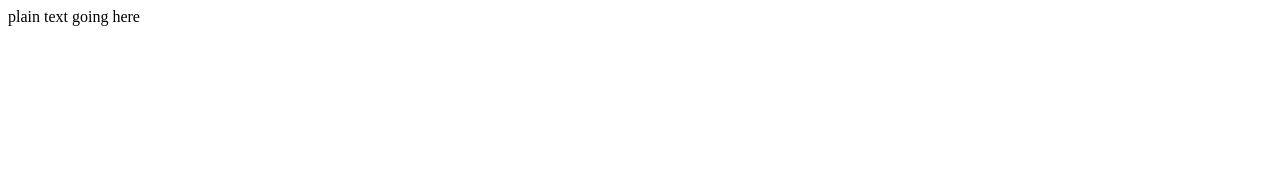
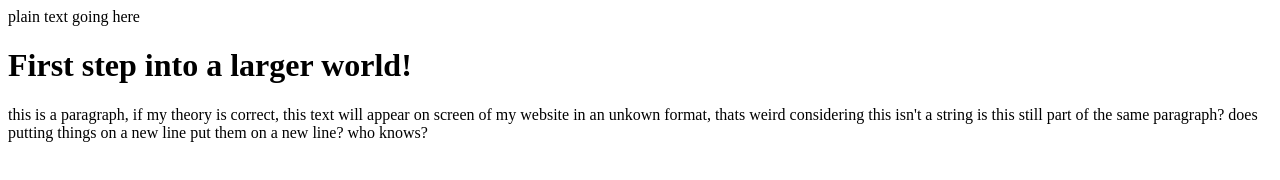
Before and after one commit to David-Diniz/Making-a-Website, a plain HTML site: page Website/index.html in a window 1280 px wide. Drawn offline with Linux system fonts and the light colour scheme.

Commit message:
created h1 and paragraph in body

```diff
--- a/Website/index.html
+++ b/Website/index.html
@@ -8,5 +8,20 @@
 </head>
 <body>
     plain text going here
+    <h1>
+        First step into a larger world!
+    </h1>
+    <p>
+        this is a paragraph, if my theory is correct, this text will appear on screen of my website in an unkown format, thats weird considering this isn't a string
+        is this still part of the same paragraph?
+        does
+        putting
+        things
+        on
+        a new line
+        put them on
+        a new
+        line? who knows?
+    </p>
 </body>
 </html>
```
